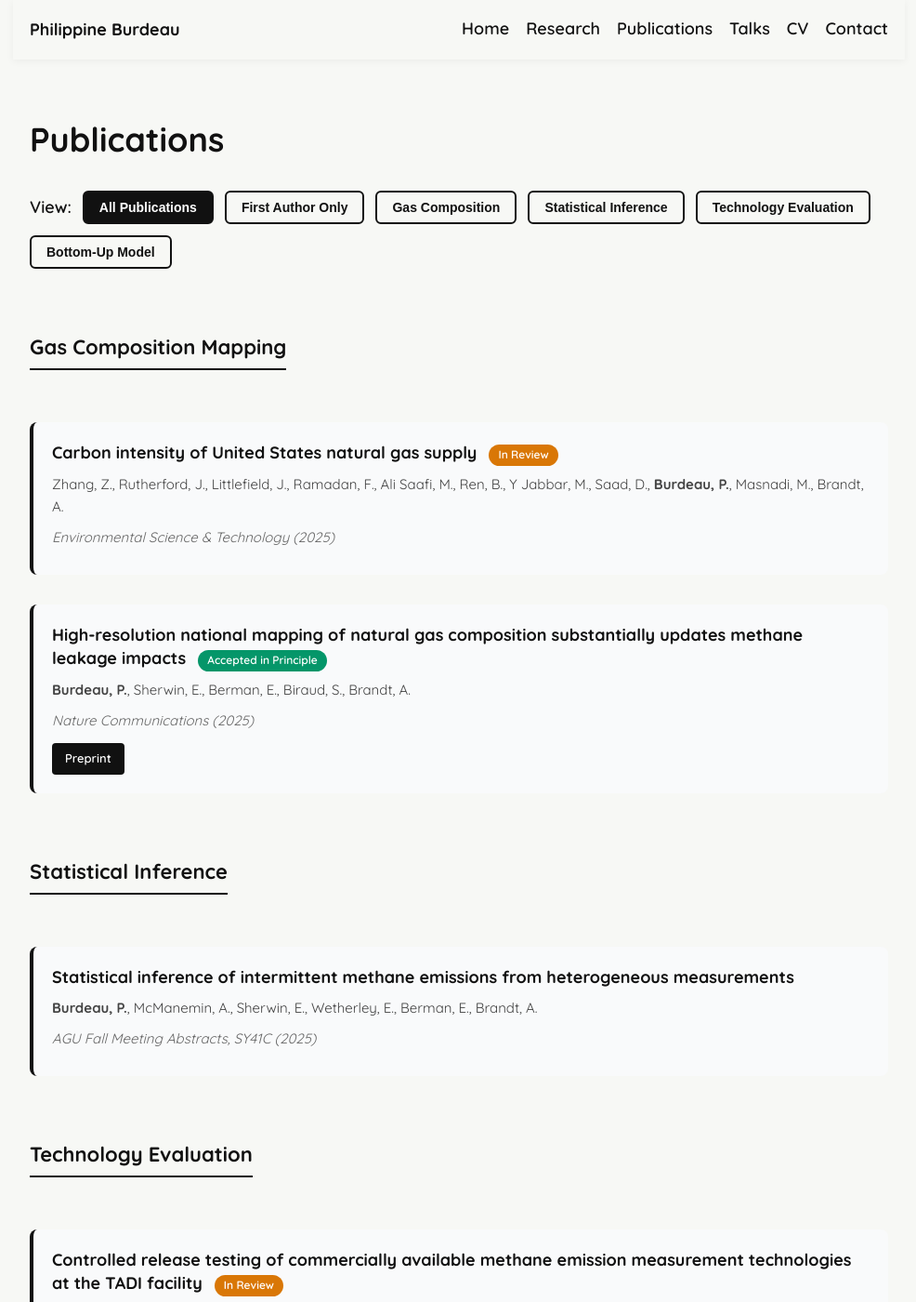
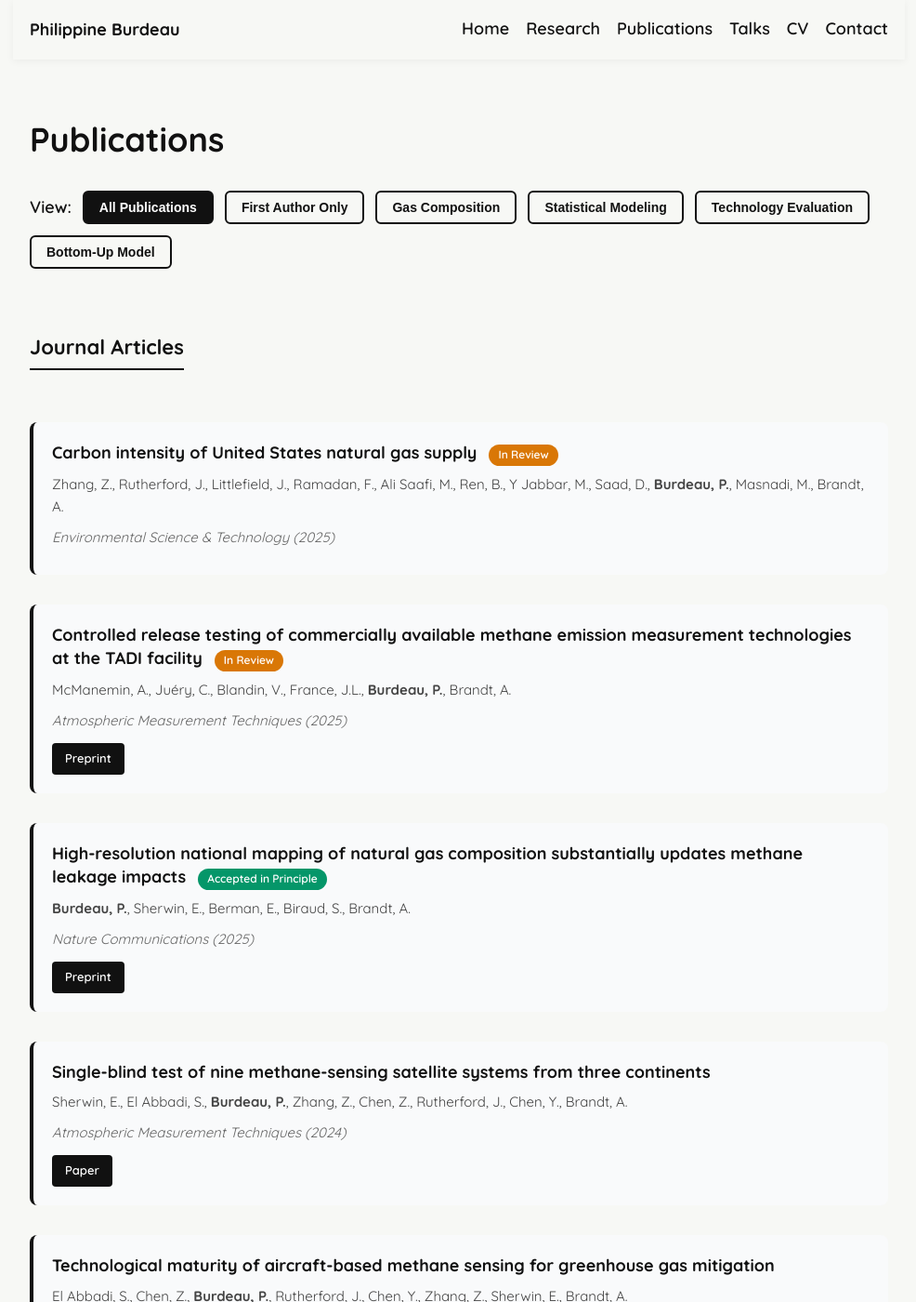
Before and after one commit to pburdeau/pburdeau.github.io, a Jekyll site: the page built from publications.md, in a window 1280 px wide and 1400 px high. Shown: the whole window at 93% size, without its empty margins (146-1132 px from the left). Built offline with Jekyll 4.4.1, drawn with Linux system fonts in a browser that asks for light colours; some of the changed text lies outside the part shown.

Commit message:
Update publication titles and categories

```diff
--- a/publications.md
+++ b/publications.md
@@ -153,15 +153,15 @@ permalink: /publications/
     <button class="filter-btn active" onclick="filterPublications('all', this)">All Publications</button>
     <button class="filter-btn" onclick="filterPublications('first', this)">First Author Only</button>
     <button class="filter-btn" onclick="filterPublications('gas-composition', this)">Gas Composition</button>
-    <button class="filter-btn" onclick="filterPublications('statistical-inference', this)">Statistical Inference</button>
+    <button class="filter-btn" onclick="filterPublications('statistical-inference', this)">Statistical Modeling</button>
     <button class="filter-btn" onclick="filterPublications('technology-evaluation', this)">Technology Evaluation</button>
     <button class="filter-btn" onclick="filterPublications('bu-model', this)">Bottom-Up Model</button>
 </div>
 
-<div class="pub-section" id="gas-composition">
-    <h2>Gas Composition Mapping</h2>
+<div class="pub-section">
+    <h2>Journal Articles</h2>
 
-    <div class="publication" data-author-type="coauthor" data-project="gas-composition">
+    <div class="publication" data-author-type="coauthor" data-project="other">
         <div class="pub-title">
             Carbon intensity of United States natural gas supply
             <span class="pub-status">In Review</span>
@@ -171,6 +171,22 @@ permalink: /publications/
         </div>
         <div class="pub-venue">
             Environmental Science & Technology (2025)
+        </div>
+    </div>
+
+    <div class="publication" data-author-type="coauthor" data-project="technology-evaluation">
+        <div class="pub-title">
+            Controlled release testing of commercially available methane emission measurement technologies at the TADI facility
+            <span class="pub-status">In Review</span>
+        </div>
+        <div class="pub-authors">
+            McManemin, A., Juéry, C., Blandin, V., France, J.L., <strong>Burdeau, P.</strong>, Brandt, A.
+        </div>
+        <div class="pub-venue">
+            Atmospheric Measurement Techniques (2025)
+        </div>
+        <div class="pub-links">
+            <a href="https://egusphere.copernicus.org/preprints/2025/egusphere-2025-3793/" class="pub-link" target="_blank" rel="noopener">Preprint</a>
         </div>
     </div>
 
@@ -187,42 +203,6 @@ permalink: /publications/
         </div>
         <div class="pub-links">
             <a href="https://www.researchgate.net/publication/391799633_High-resolution_national_mapping_of_natural_gas_composition_substantially_updates_methane_leakage_impacts" class="pub-link" target="_blank" rel="noopener">Preprint</a>
-        </div>
-    </div>
-</div>
-
-<div class="pub-section" id="statistical-inference">
-    <h2>Statistical Inference</h2>
-
-    <div class="publication" data-author-type="first" data-project="statistical-inference">
-        <div class="pub-title">
-            Statistical inference of intermittent methane emissions from heterogeneous measurements
-        </div>
-        <div class="pub-authors">
-            <strong>Burdeau, P.</strong>, McManemin, A., Sherwin, E., Wetherley, E., Berman, E., Brandt, A.
-        </div>
-        <div class="pub-venue">
-            AGU Fall Meeting Abstracts, SY41C (2025)
-        </div>
-    </div>
-</div>
-
-<div class="pub-section" id="technology-evaluation">
-    <h2>Technology Evaluation</h2>
-
-    <div class="publication" data-author-type="coauthor" data-project="technology-evaluation">
-        <div class="pub-title">
-            Controlled release testing of commercially available methane emission measurement technologies at the TADI facility
-            <span class="pub-status">In Review</span>
-        </div>
-        <div class="pub-authors">
-            McManemin, A., Juéry, C., Blandin, V., France, J.L., <strong>Burdeau, P.</strong>, Brandt, A.
-        </div>
-        <div class="pub-venue">
-            Atmospheric Measurement Techniques (2025)
-        </div>
-        <div class="pub-links">
-            <a href="https://egusphere.copernicus.org/preprints/2025/egusphere-2025-3793/" class="pub-link" target="_blank" rel="noopener">Preprint</a>
         </div>
     </div>
 
@@ -285,8 +265,24 @@ permalink: /publications/
             <a href="https://www.researchgate.net/profile/Evan-Sherwin/publication/371769847_Comprehensive_evaluation_of_aircraft-based_methane_sensing_for_greenhouse_gas_mitigation/links/64dbff0e66f0e0067d99bd8d/Comprehensive-evaluation-of-aircraft-based-methane-sensing-for-greenhouse-gas-mitigation.pdf" class="pub-link" target="_blank" rel="noopener">Paper</a>
         </div>
     </div>
+</div>
 
-    <div class="publication" data-author-type="coauthor" data-project="technology-evaluation">
+<div class="pub-section">
+    <h2>Conference Papers & Abstracts</h2>
+
+    <div class="publication" data-author-type="first" data-project="statistical-inference">
+        <div class="pub-title">
+            Statistical inference of intermittent methane emissions from heterogeneous measurements
+        </div>
+        <div class="pub-authors">
+            <strong>Burdeau, P.</strong>, McManemin, A., Sherwin, E., Wetherley, E., Berman, E., Brandt, A.
+        </div>
+        <div class="pub-venue">
+            AGU Fall Meeting Abstracts, SY41C (2025)
+        </div>
+    </div>
+
+    <div class="publication" data-author-type="coauthor" data-project="statistical-inference">
         <div class="pub-title">
             Creating accurate methane emission inventories through data-driven airborne survey strategies: methods and results from the Anadarko and Haynesville basins, USA
         </div>
@@ -314,8 +310,8 @@ permalink: /publications/
     </div>
 </div>
 
-<div class="pub-section" id="bu-model">
-    <h2>Bottom-Up Emissions Model</h2>
+<div class="pub-section">
+    <h2>Reports</h2>
 
     <div class="publication" data-author-type="first" data-project="bu-model">
         <div class="pub-title">
```
Also changed, not shown: other parts of publications.md (+12 -0 lines).
